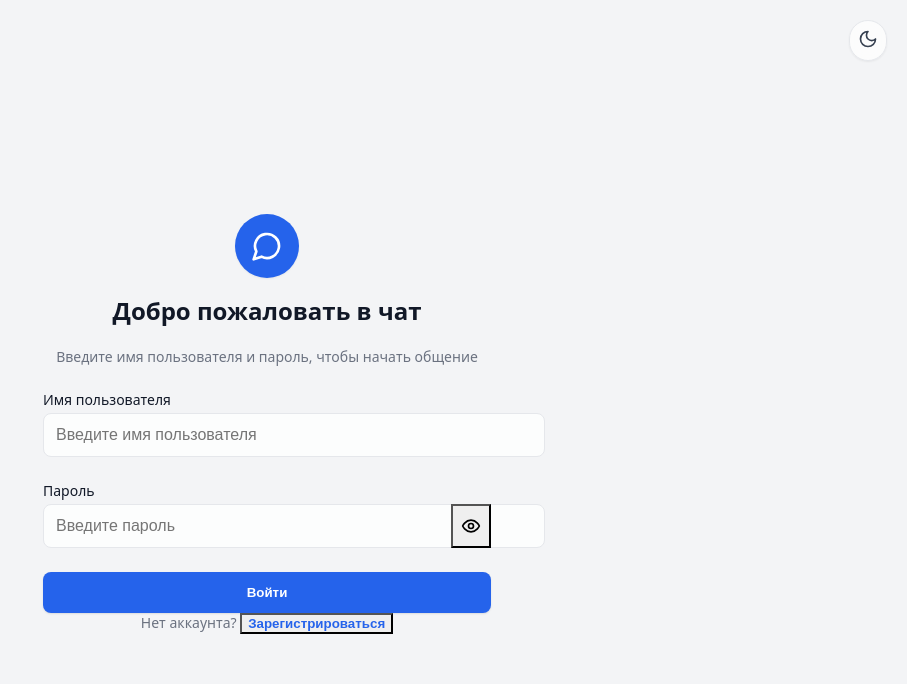
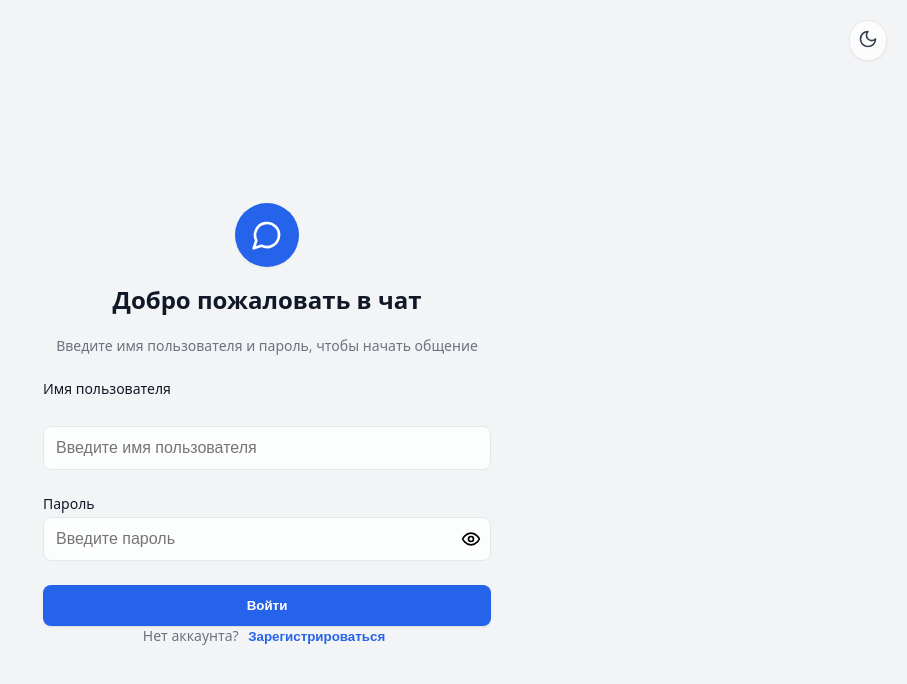
Before and after one commit to tepsurkaevIsa/chat_1.0, a React (Vite) app in the folder client/: page /chats in a window 1280 px wide. Shown: the top 684 px of the page, without its empty margins (373-1280 px from the left). Built offline with nearby package versions, Linux system fonts and the light colour scheme; no server answers.

Commit message:
test-1.01

```diff
--- a/client/src/components/AuthForm.module.css
+++ b/client/src/components/AuthForm.module.css
@@ -8,14 +8,47 @@
 .brandText { margin-top: 0.5rem; font-size: 0.875rem; color: var(--color-text-muted); }
 .form { margin-top: 1.5rem; display: flex; flex-direction: column; gap: 1rem; }
 @media (min-width: 640px) { .form { gap: 1.5rem; } }
+
+.input{
+  all: unset;
+  all: revert;
+}
+
+.input {
+    flex: 1; /* растягиваем инпут на всю доступную ширину */
+    width: 100%;
+    padding: 0.75rem;
+    padding-right: 2.5rem; /* оставляем место под кнопку */
+    border: 1px solid var(--color-border);
+    border-radius: 0.5rem;
+    background: var(--color-surface);
+    color: var(--color-text);
+  }
+
+.inputWrap {
+    position: relative;
+    display: flex;
+    align-items: center;
+  }
+
+  .togglePass {
+    position: absolute;
+    right: 0.25rem; /* отступ от края инпута */
+    width: 2rem;
+    height: 100%;
+    display: flex;
+    align-items: center;
+    justify-content: center;
+    background: none;
+    border: none;
+    cursor: pointer;
+  }
+
 .label { display: block; font-size: 0.875rem; font-weight: 500; color: var(--color-text); margin-bottom: 0.25rem; }
-.input { width: 100%; padding: 0.75rem; padding-right: 2.5rem; border: 1px solid var(--color-border); border-radius: 0.5rem; background: var(--color-surface); color: var(--color-text); }
 .input:focus { outline: none; box-shadow: 0 0 0 2px rgba(37,99,235,0.35); border-color: transparent; }
-.inputWrap { position: relative; }
-.togglePass { position: absolute; inset: 0; left: auto; width: 2.5rem; display: flex; align-items: center; justify-content: center; }
 .errorText { margin-top: 0.25rem; font-size: 0.875rem; color: #ef4444; }
 .submit { width: 100%; display: flex; justify-content: center; padding: 0.75rem 1rem; border: 1px solid transparent; font-weight: 600; border-radius: 0.5rem; color: #fff; background: var(--color-primary); box-shadow: 0 1px 2px rgba(0,0,0,0.1); }
 .submit:hover { background: var(--color-primary-700); }
 .submit:disabled { opacity: 0.5; cursor: not-allowed; }
 .switch { text-align: center; font-size: 0.875rem; color: var(--color-text-muted); }
-.switchBtn { color: var(--color-primary); font-weight: 600; }
+.switchBtn { color: var(--color-primary); font-weight: 600; background: none; border: none; }
--- a/client/src/components/ChatsSidebar.module.css
+++ b/client/src/components/ChatsSidebar.module.css
@@ -26,13 +26,13 @@
 .search { padding: 1rem; border-bottom: 1px solid var(--color-border); }
 .searchWrap { position: relative; }
 .searchIcon { position: absolute; left: 0.75rem; top: 50%; transform: translateY(-50%); color: #9ca3af; width: 1rem; height: 1rem; }
-.searchInput { width: 100%; padding: 0.5rem 0.75rem 0.5rem 2.25rem; font-size: 0.875rem; border: 1px solid var(--color-border); border-radius: 0.5rem; background: var(--color-surface-strong); color: var(--color-text); }
+.searchInput { padding: 0.5rem 0.75rem 0.5rem 2.25rem; font-size: 0.875rem; border: 1px solid var(--color-border); border-radius: 0.5rem; background: var(--color-surface-strong); color: var(--color-text); }
 .searchInput:focus { outline: none; box-shadow: 0 0 0 2px rgba(37,99,235,0.35); border-color: transparent; }
 
 .list { flex: 1; overflow: auto; padding: 1rem; }
 .empty { font-size: 0.875rem; color: var(--color-text-muted); }
 .items { display: flex; flex-direction: column; gap: 0.5rem; }
-.item { width: 100%; display: flex; align-items: center; gap: 0.75rem; padding: 0.75rem; border-radius: 0.5rem; transition: background-color 0.15s ease-in-out, border-color 0.15s ease-in-out; }
+.item { width: 100%; display: flex; align-items: center; gap: 0.75rem; padding: 0.75rem; border-radius: 0.5rem; border: none; background: var(--color-surface-strong); transition: background-color 0.15s ease-in-out, border-color 0.15s ease-in-out; }
 .item:hover { background: rgba(0,0,0,0.04); }
 .itemActive { background: rgba(37, 99, 235, 0.08); border: 1px solid rgba(37, 99, 235, 0.25); }
 .avatarWrap { position: relative; }
@@ -40,6 +40,6 @@
 .onlineDot { position: absolute; right: -0.25rem; bottom: -0.25rem; width: 1rem; height: 1rem; background: var(--color-online); border: 2px solid var(--color-surface); border-radius: 9999px; }
 .itemText { flex: 1; min-width: 0; text-align: left; }
 .itemTop { display: flex; align-items: center; justify-content: space-between; }
-.itemName { font-size: 0.875rem; font-weight: 600; color: var(--color-text); white-space: nowrap; overflow: hidden; text-overflow: ellipsis; }
+.itemName { margin: 0; font-size: 0.875rem; font-weight: 600; color: var(--color-text); white-space: nowrap; overflow: hidden; text-overflow: ellipsis; }
 .badge { margin-left: 0.5rem; font-size: 0.75rem; background: var(--color-primary); color: #fff; padding: 0.125rem 0.5rem; border-radius: 9999px; }
 .itemLast { font-size: 0.75rem; color: var(--color-text-muted); white-space: nowrap; overflow: hidden; text-overflow: ellipsis; }
--- a/client/src/components/LoginForm.tsx
+++ b/client/src/components/LoginForm.tsx
@@ -58,8 +58,8 @@ export function LoginForm({ onLogin, onSwitchToRegister, isLoading }: LoginFormP
         </div>
 
         <form className={styles.form} onSubmit={handleSubmit}>
-          <div>
-            <label htmlFor="username" className={styles.label}>Имя пользователя</label>
+          <label htmlFor="username" className={styles.label}>Имя пользователя</label>
+          <div className={styles.inputWrap}>
             <input
               id="username"
               name="username"
--- a/client/src/components/RegisterForm.tsx
+++ b/client/src/components/RegisterForm.tsx
@@ -67,8 +67,8 @@ export function RegisterForm({ onRegister, onSwitchToLogin, isLoading }: Registe
         </div>
 
         <form className={styles.form} onSubmit={handleSubmit}>
-          <div>
             <label htmlFor="username" className={styles.label}>Имя пользователя</label>
+            <div className={styles.inputWrap}>
             <input
               id="username"
               name="username"
--- a/client/src/components/Sidebar.module.css
+++ b/client/src/components/Sidebar.module.css
@@ -55,9 +55,6 @@
 	gap: 0.5rem;
 }
 
-.mobileOnly { display: inline-flex; }
-.desktopOnly { display: none; }
-
 @media (min-width: 1024px) {
 	.mobileOnly { display: none; }
 	.desktopOnly { display: inline-flex; }
@@ -68,6 +65,9 @@
 	align-items: center;
 	gap: 0.25rem;
 	padding: 0.25rem 0.5rem;
+	background: var(--color-surface-strong);
+	color: var(--color-text);
+	border: none;
 	border-radius: 0.5rem;
 	transition: background-color 0.2s ease-in-out;
 }
@@ -121,7 +121,6 @@
 }
 
 .searchInput {
-	width: 100%;
 	padding: 0.5rem 0.75rem 0.5rem 2.25rem;
 	font-size: 0.875rem;
 	border-radius: 0.5rem;
@@ -136,7 +135,10 @@
 	gap: 0.75rem;
 	width: 100%;
 	padding: 0.75rem;
-	border-radius: 0.5rem;
+	border: none;
+	border-radius: 1rem;
+	background: var(--color-surface-strong);
+	margin-bottom: 0.3rem;
 	transition: background-color 0.15s ease-in-out, border-color 0.15s ease-in-out;
 }
 
@@ -177,7 +179,7 @@
 }
 
 .userNameRow { display: flex; align-items: center; gap: 0.5rem; }
-.userNameText { font-size: 0.875rem; font-weight: 600; color: var(--color-text); }
+.userNameText { margin: 0; font-size: 0.875rem; font-weight: 600; color: var(--color-text); }
 .userNameDot { width: 0.5rem; height: 0.5rem; background: var(--color-online); border-radius: 9999px; flex-shrink: 0; }
 .userStatus { font-size: 0.75rem; color: var(--color-text-muted); }
 
--- a/client/src/components/Sidebar.tsx
+++ b/client/src/components/Sidebar.tsx
@@ -1,7 +1,7 @@
 import { useMemo, useState } from 'react';
 import { useNavigate } from 'react-router-dom';
 import { User } from '../types';
-import { Users, MessageCircle, Search, ArrowLeft } from 'lucide-react';
+import { Users, MessageCircle, Search } from 'lucide-react';
 import styles from './Sidebar.module.css';
 import { ThemeToggle } from './ui/ThemeToggle';
 
@@ -34,27 +34,18 @@ export function Sidebar({ users, currentUser, currentChatUserId, onUserSelect }:
             <p className={styles.online}>В сети</p>
           </div>
           <div className={styles.controls}>
-            <div className={styles.mobileOnly}>
-              <ThemeToggle />
-            </div>
             <button
               onClick={() => navigate('/chats')}
               aria-label="К чатам"
               title="К чатам"
-              className={`${styles.controlBtn} ${styles.desktopOnly}`}
+              className={styles.controlBtn}
             >
               <MessageCircle width={20} height={20} />
               <span className={styles.btnText}>Чаты</span>
             </button>
-            <button
-              onClick={() => navigate('/chats')}
-              aria-label="К чатам"
-              title="К чатам"
-              className={`${styles.controlBtn} ${styles.mobileOnly}`}
-            >
-              <ArrowLeft width={20} height={20} />
-              <span className={styles.btnText}>Чаты</span>
-            </button>
+            <div className={styles.mobileOnly}>
+              <ThemeToggle />
+            </div>
           </div>
         </div>
       </div>
```
Also changed, not shown: 4 other files (tests, documents, lock files or other folders).
